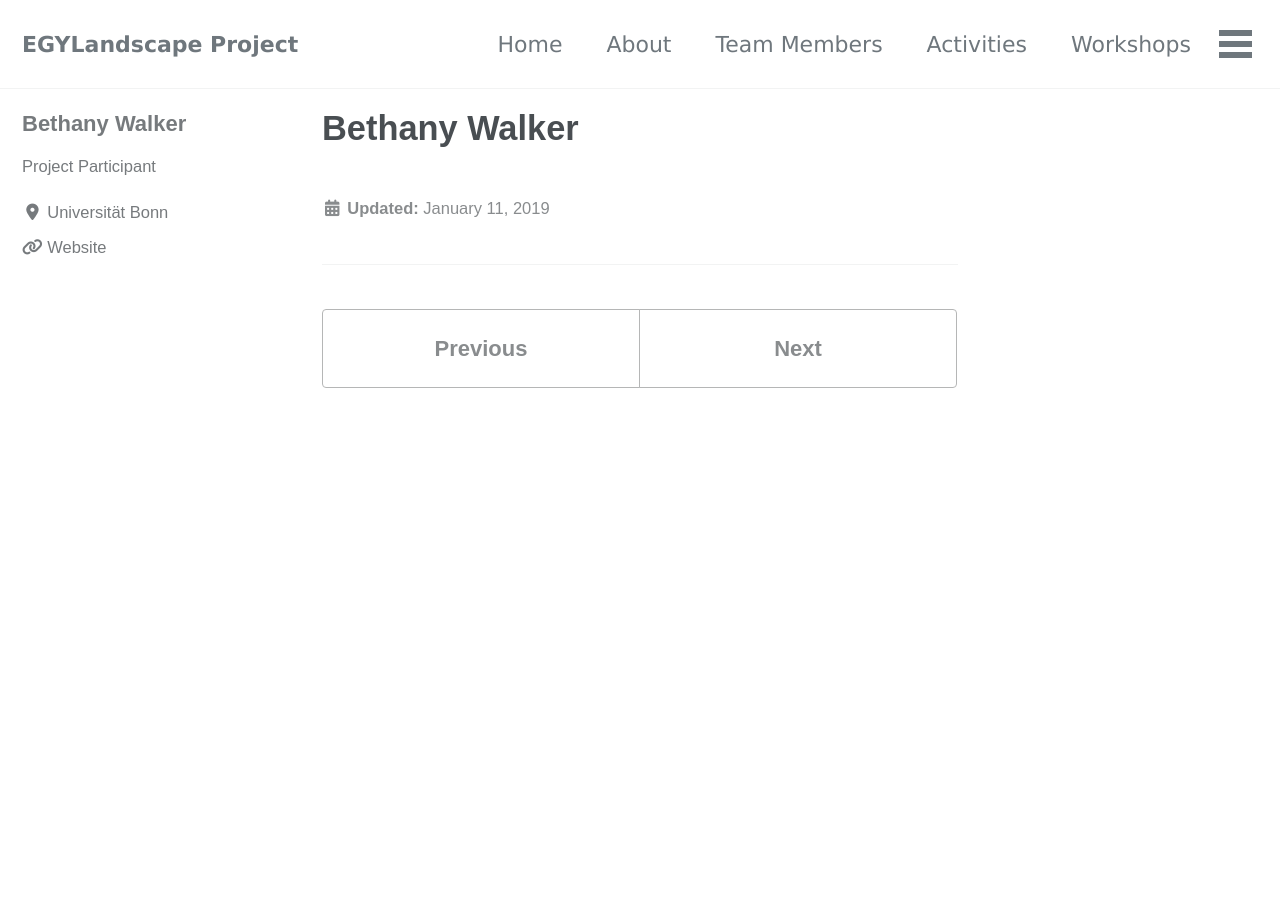
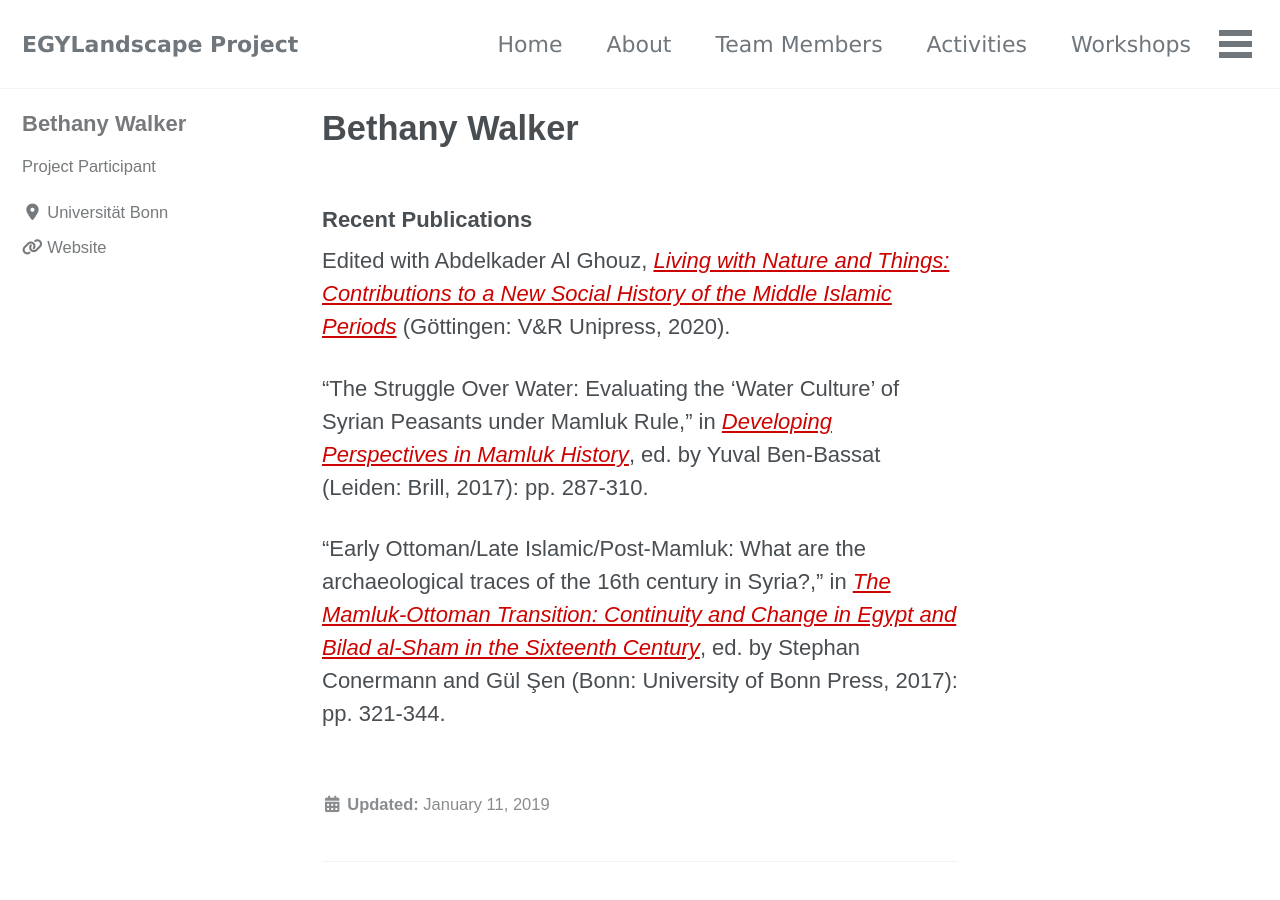
Before and after one commit to mhshaaban/egylandscapeproject.github.io, a Jekyll site: the page built from _members/BethanyWalker.md, in a window 1280 px wide and 900 px high. Built offline with Jekyll 4.4.1, drawn with Linux system fonts in a browser that asks for light colours; cached includes are drawn as plain includes; nearby versions of some CDN libraries; some web fonts are replaced.

Commit message:
Update BethanyWalker.md

```diff
--- a/_members/BethanyWalker.md
+++ b/_members/BethanyWalker.md
@@ -8,3 +8,11 @@ toc: false
 toc_sticky: false
 layout: single
 ---
+
+### Recent Publications
+
+Edited with Abdelkader Al Ghouz, [*Living with Nature and Things: Contributions to a New Social History of the Middle Islamic Periods*](https://www.vandenhoeck-ruprecht-verlage.com/themen-entdecken/theologie-und-religion/islamwissenschaft/55252/living-with-nature-and-things ) (Göttingen: V&R Unipress, 2020).
+
+"The Struggle Over Water: Evaluating the 'Water Culture' of Syrian Peasants under Mamluk Rule," in [*Developing Perspectives in Mamluk History*](https://brill.com/view/title/34463), ed. by Yuval Ben-Bassat (Leiden: Brill, 2017): pp. 287-310.
+
+"Early Ottoman/Late Islamic/Post-Mamluk: What are the archaeological traces of the 16th century in Syria?," in [*The Mamluk-Ottoman Transition: Continuity and Change in Egypt and Bilad al-Sham in the Sixteenth Century*](https://www.vandenhoeck-ruprecht-verlage.com/en/the_mamluk_ottoman_transition/t-211/1087084/), ed. by Stephan Conermann and Gül Şen (Bonn: University of Bonn Press, 2017): pp. 321-344.
```
